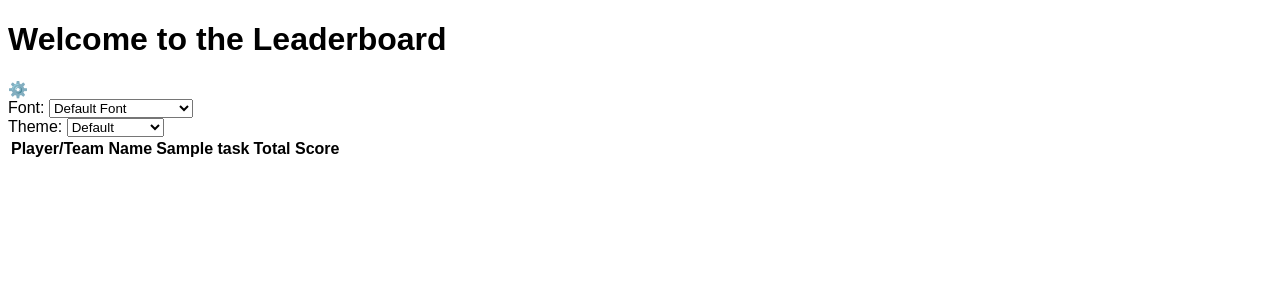
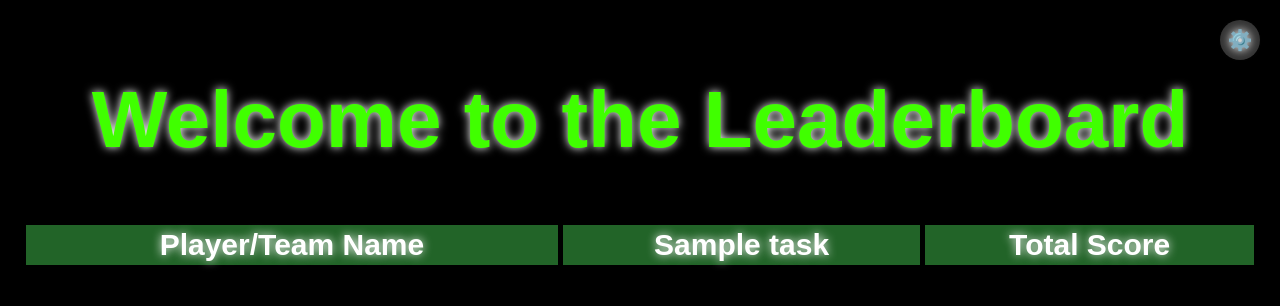
Before and after one commit to eternity336/Leaderboard, a Flask app: template templates/home.html in a window 1280 px wide. Shown: the top 306 px of the page. Run offline with Flask 3, Linux system fonts and the light colour scheme; the template is opened without the code that fills it: most values are stand-ins (such as "Sample title", 1, 10 or a date in 2020); lists and menus that the app fills with data are empty; some web fonts are replaced.

Commit message:
feat: replace hover sidebar with click-to-open/close functionality
Co-authored-by: aider (ollama_chat/qwen3-coder) <aider@aider.chat>

```diff
--- a/static/scripts/home.js
+++ b/static/scripts/home.js
@@ -149,8 +149,34 @@ function loadFont(fontName) {
     }
 }
 
+/**
+ * Toggle sidebar visibility
+ */
+function toggleSidebar() {
+    const fontDropdown = document.querySelector('.font-dropdown');
+    const themeDropdown = document.querySelector('.theme-dropdown');
+
+    if (fontDropdown.style.opacity === '1') {
+        fontDropdown.style.opacity = '0';
+        fontDropdown.style.visibility = 'hidden';
+        themeDropdown.style.opacity = '0';
+        themeDropdown.style.visibility = 'hidden';
+    } else {
+        fontDropdown.style.opacity = '1';
+        fontDropdown.style.visibility = 'visible';
+        themeDropdown.style.opacity = '1';
+        themeDropdown.style.visibility = 'visible';
+    }
+}
+
 document.addEventListener('DOMContentLoaded', function() {
-    document.body.classList.add('default-theme');
+    document.body.classList.add('matrix-theme');
+
+    // Add click event to the toggle button
+    const toggleButton = document.querySelector('.font-toggle');
+    if (toggleButton) {
+        toggleButton.addEventListener('click', toggleSidebar);
+    }
 
     if (interval_timer == ""){
         interval_timer = setInterval(function() {
--- a/static/styles/styles.css
+++ b/static/styles/styles.css
@@ -1,4 +1,135 @@
-@font-face {
+/* Base styles for the leaderboard */
+html {
   font-family: cyberpunk;
-  src: url(fonts/BoldPixels1.4.ttf);
+  font-size: 40px;
+  background-color: #000000;
+  text-shadow: 0px 0px 10px #ffffff;
+  color: #40ff00;
 }
+
+.center{
+  text-align: center;
+}
+
+.title{
+  display: block;
+  font-size: 40px;
+  font-style: bold;
+  text-shadow: 0px 0px 10px #ffffff;
+  color: #40ff00;
+  padding: 5px;
+  background-color: #073d04;
+}
+
+.server_body {
+  display: grid;
+  grid-template-columns: auto;
+  grid-gap: 1%;
+}
+
+.padding {
+  width: 98%;
+  padding: 1%;
+}
+
+table.showplayerstable {
+  border: 1px solid #073d04;
+  background-color: #336f30;
+  width: 100%;
+  text-align: center;
+  border-collapse: collapse;
+}
+
+table.showplayerstable td, table.showplayerstable th {
+  border: 5px solid #000000;
+  padding: 3px 2px;
+}
+
+table.showplayerstable tbody td {
+  font-size: 30px;
+  font-weight: bold;
+  text-shadow: 0px 0px 10px #ffffff;
+  color: #40ff00;
+}
+
+table.showplayerstable tr:nth-child(even) {
+  background: #219c2d;
+}
+
+table.showplayerstable thead {
+  background: #226428;
+  border-bottom: 0px solid #444444;
+}
+
+table.showplayerstable thead th {
+  font-size: 30px;
+  font-weight: bold;
+  text-shadow: 0px 0px 10px #ffffff;
+  color: #FFFFFF;
+  text-align: center;
+}
+
+/* Sidebar styles */
+.sidebar-container {
+  position: fixed;
+  top: 20px;
+  right: 20px;
+  z-index: 1000;
+  display: flex;
+  flex-direction: column;
+  align-items: flex-end;
+}
+
+.font-toggle {
+  width: 40px;
+  height: 40px;
+  border-radius: 50%;
+  display: flex;
+  align-items: center;
+  justify-content: center;
+  cursor: pointer;
+  font-size: 20px;
+  box-shadow: 0 2px 5px rgba(0,0,0,0.2);
+  transition: all 0.3s ease;
+  margin-bottom: 15px;
+  background-color: #333;
+  color: white;
+}
+
+.font-toggle:hover {
+  background-color: #b0b8b1;
+  transform: scale(1.1);
+}
+
+.sidebar-dropdowns {
+  display: flex;
+  flex-direction: column;
+  align-items: flex-end;
+}
+
+.font-dropdown,
+.theme-dropdown {
+  background-color: #333;
+  padding: 10px;
+  border-radius: 5px;
+  box-shadow: 0 2px 10px rgba(0,0,0,0.3);
+  opacity: 0;
+  visibility: hidden;
+  transform: translateY(-10px);
+  transition: all 0.3s ease;
+  width: 200px;
+  margin-bottom: 10px;
+  z-index: 1001;
+  display: block;
+}
+
+.theme-dropdown {
+  margin-bottom: 0;
+}
+
+/* Initially hide the dropdowns */
+.font-dropdown,
+.theme-dropdown {
+  opacity: 0;
+  visibility: hidden;
+}
```
